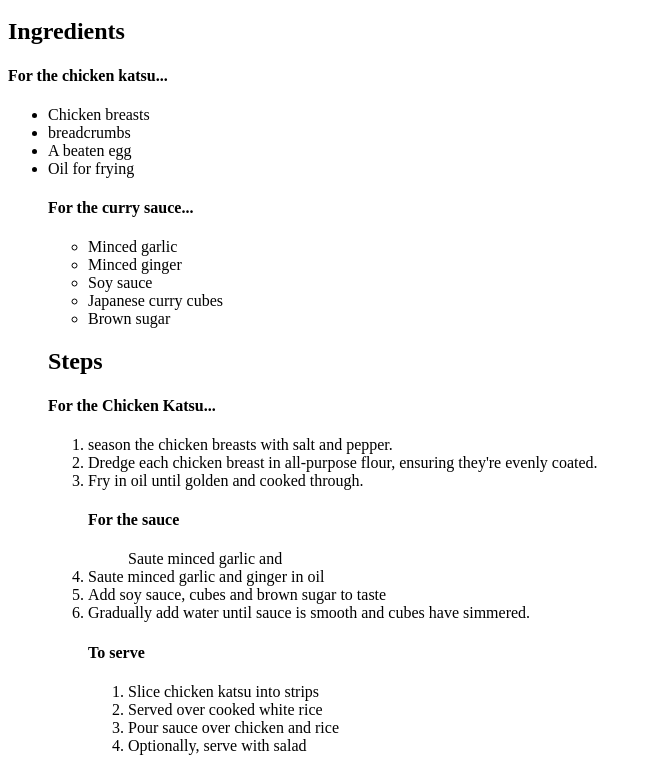
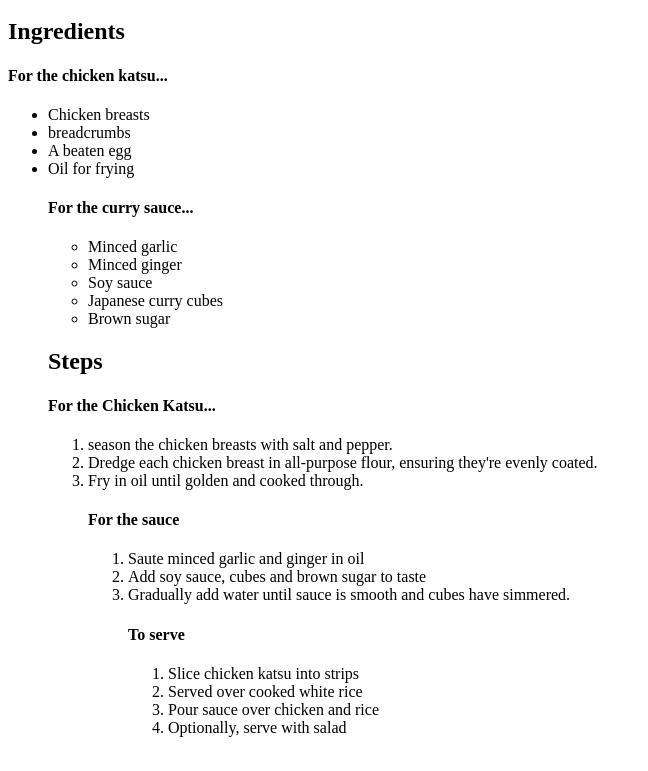
Before and after one commit to OscarMilde/odin-recipes, a plain HTML site: page Recipes/katsu-curry.html in a window 1280 px wide. Shown: the part 743-1514 px from the top of the page, without its empty margins (0-648 px from the left). Drawn offline with Linux system fonts and the light colour scheme; files whose address does not match are found by name.

Commit message:
Corrected format error

```diff
--- a/Recipes/katsu-curry.html
+++ b/Recipes/katsu-curry.html
@@ -26,7 +26,7 @@
         <li>Fry in oil until golden and cooked through.</li>
 
     <h4> For the sauce</h4>
-    <ol>Saute minced garlic and</ol>
+    <ol>
         <li> Saute minced garlic and ginger in oil</li>
         <li>Add soy sauce, cubes and brown sugar to taste</li>
         <li>Gradually add water until sauce is smooth and cubes have simmered.</li>
```
